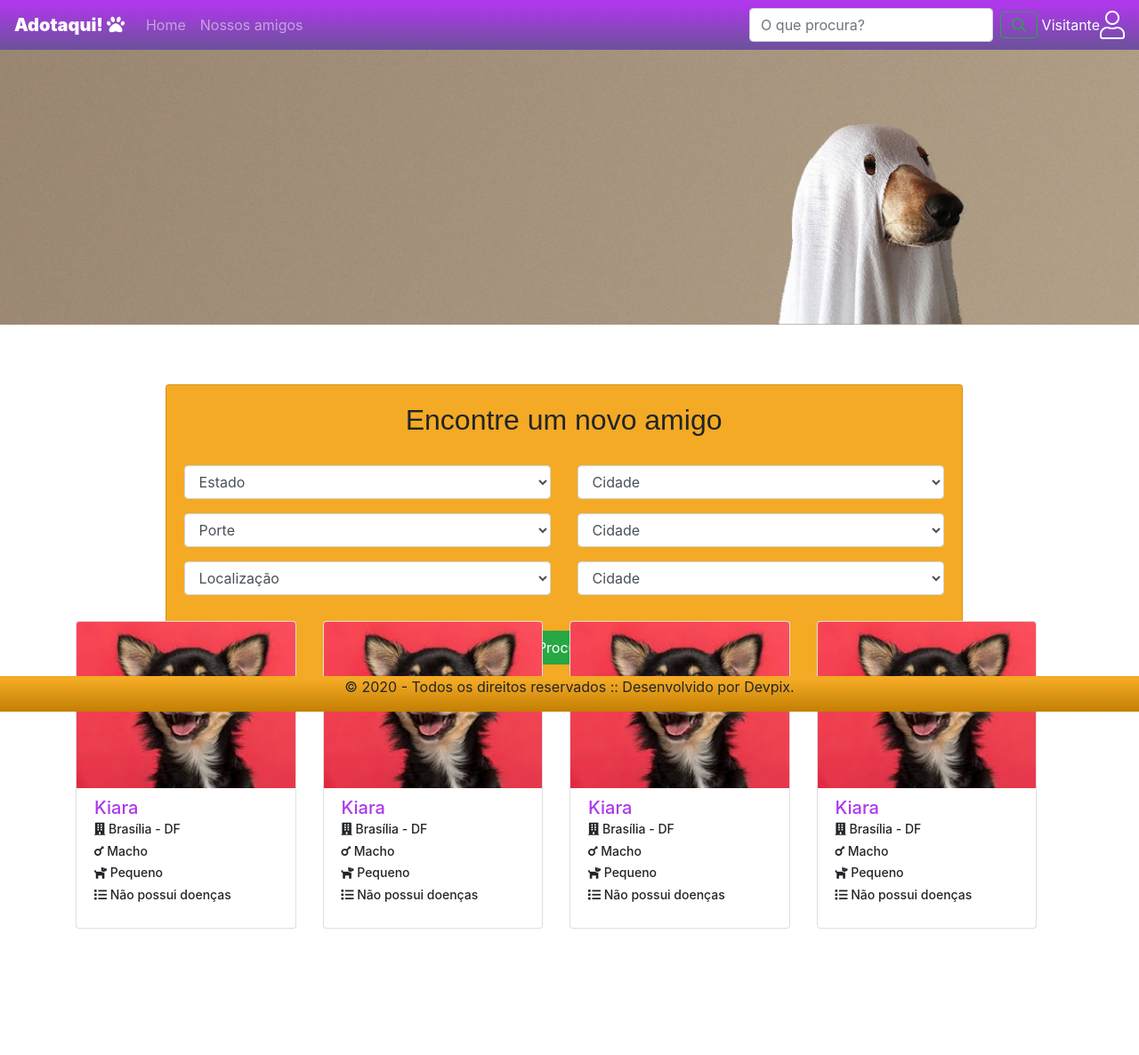
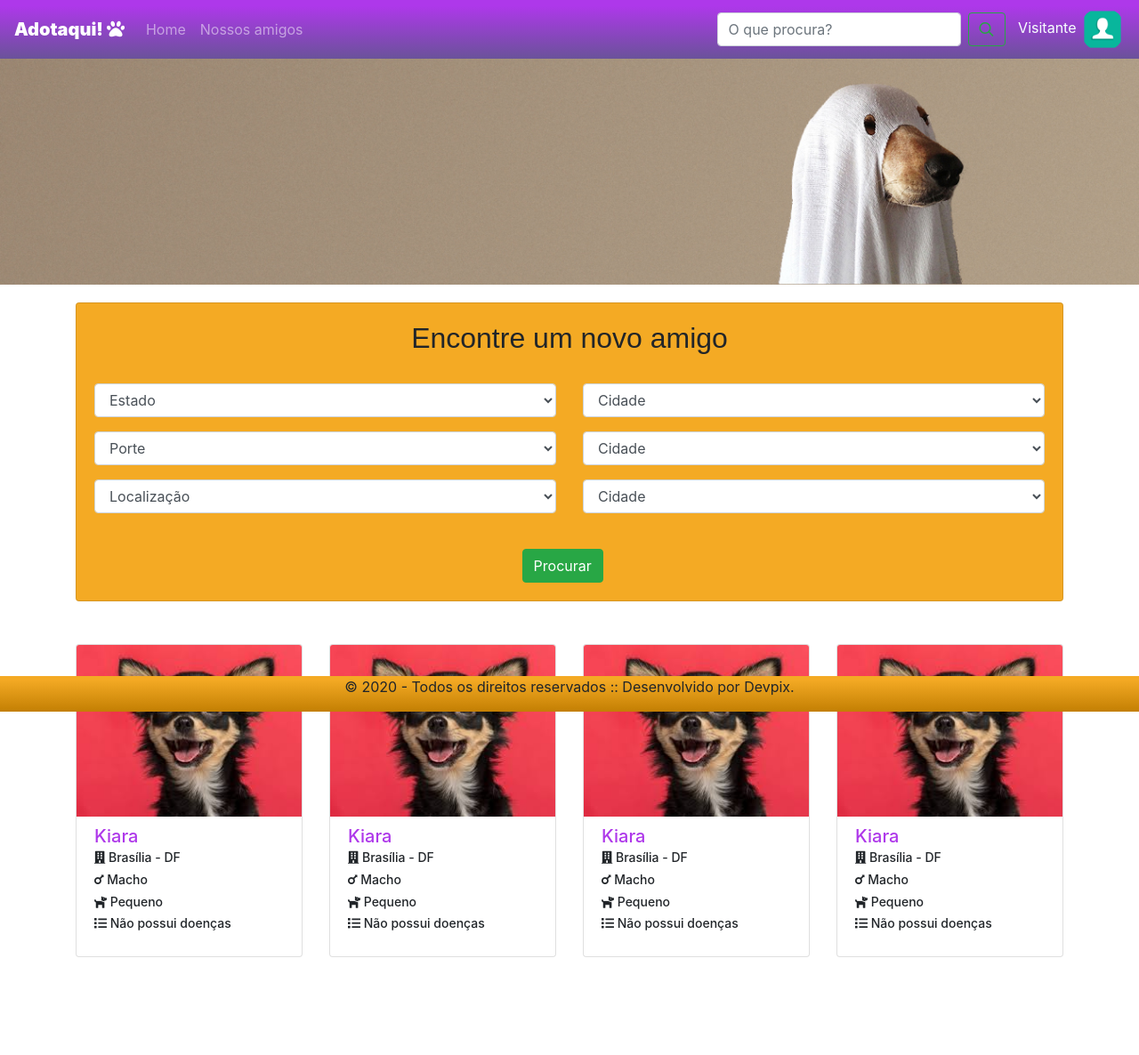
Before and after one commit to shakamax/Adotaqui, a PHP site: page /pag1.php in a window 1280 px wide. Shown: the whole page at 89% size. Before the commit the page ends 1044 px from the top, so only its background shows below. Run offline with PHP 8.4, Linux system fonts and the light colour scheme; some libraries are stand-ins or nearby versions.

Commit message:
Melhorias nas partes das pag1.

```diff
--- a/css/estilo.css
+++ b/css/estilo.css
@@ -56,24 +56,13 @@
 	padding-left: 5px;
 }
 
-.img1 {
-    width: 100%;
-    position:relative;
-    padding-top: 45px;
-}
 
 .card1 {
-    position:absolute;
-    left: 14.5%;
-    top: 54%;
-    width: 70%;
 }
 
 .card2 {
     width: 100%;
-    position: relative;
-    margin-top: 30%;
-    margin-bottom: 2%;
+    position:  relative;
 }
 
 .pintado {
@@ -109,6 +98,9 @@
     color: #ae38ea;
 }
 
-.prime {
-    padding-top: 40px;
+body {
+    background-image: url('../img/img1.jpg');
+    background-size: 100%;
+    background-repeat: no-repeat;
+    background-position: top;
 }
--- a/layout/footer.php
+++ b/layout/footer.php
@@ -15,7 +15,7 @@
 
        //Esse codigo pega a altura da navbar e coloca numa variavel com acrescimo de 30
 
-       var h = $('nav').height() + 30;
+       var h = $('nav').height() + 290;
        //depois eu coloco na classe conteudo como paddingtop.
        $('.conteudo').css({ paddingTop: h });
        //tudo isso assim que a pagina carrega
--- a/pag1.php
+++ b/pag1.php
@@ -1,54 +1,17 @@
-<link rel="stylesheet" type="text/css" href="css/estilo.css">
 <?php
-include('layout/header.php');
+  include('layout/header.php');
+  include('layout/menu.php');
+
 ?>
 
 
+<!-- <img class="img1 img-fluid" src="img/img1.jpg"> -->
 
-<nav class="navbar navbar-expand-lg navbar-dark bg-light fixed-top background-purple">
-  <a class="navbar-brand margem" href="home.php">Adotaqui! <i class="fas fa-paw"></i></a>
-  <button class="navbar-toggler" type="button" data-toggle="collapse" data-target="#navbarNavDropdown" aria-controls="navbarNavDropdown" aria-expanded="false" aria-label="Toggle navigation">
-    <span class="navbar-toggler-icon"></span>
-  </button>
-  <div class="collapse navbar-collapse" id="navbarNavDropdown">
-    <ul class="navbar-nav mr-auto mt-2 mt-lg-0">
-      <li class="nav-item">
-        <a class="nav-link" href="home.php">Home</a>
-      </li>
-      <li class="nav-item">
-        <a class="nav-link" href="#">Nossos amigos</a>
-      </li>
-      <!-- <li class="nav-item">
-        <a class="nav-link" href="#">Pricing</a>
-      </li>
-      <li class="nav-item dropdown">
-        <a class="nav-link dropdown-toggle" href="#" id="navbarDropdownMenuLink" role="button" data-toggle="dropdown" aria-haspopup="true" aria-expanded="false">
-          Dropdown link
-        </a>
-        <div class="dropdown-menu" aria-labelledby="navbarDropdownMenuLink">
-          <a class="dropdown-item" href="#">Action</a>
-          <a class="dropdown-item" href="#">Another action</a>
-          <a class="dropdown-item" href="#">Something else here</a>
-        </div>
-      </li> -->
-    </ul>
-
-    <form class="form-inline my-2 my-lg-0">
-      <input class="form-control mr-sm-2" type="search" placeholder="O que procura?" aria-label="Search">
-      <button class="btn btn-outline-success my-2 my-sm-0" type="submit"><i class="far fa-search"></i></button>
-    </form>
-    &nbsp;
-    <a class="nav-item" data-toggle="modal" data-target="#exampleModalCenter">Visitante</a> <i class="fal fa-user fa-2x"></i>
-  </div>
-</nav>
-
-<img class="img1" src="img/img1.jpg">
-
-<div class="container">
+<div class="container conteudo">
   <div class="card card1 pintado">
     <div class="card-body">
       <form>
-        <h2 style="text-align: center;" class="fonte">Encontre um novo amigo</h2>
+        <h2 class="fonte text-center">Encontre um novo amigo</h2>
         <br>
         <div class="row">
           <div class="form-group col-6">
@@ -118,12 +81,9 @@
     </div>
   </div>
 
-
-
-</div>
-
-<div class="container">
-  <div class="row card2">
+  <div class="col-12">&nbsp;</div>
+  <div class="col-12">&nbsp;</div>
+  <div class="row">
     <div class="col-sm-3">
       <div class="card">
         <a href="javascript:void(0)">
```
